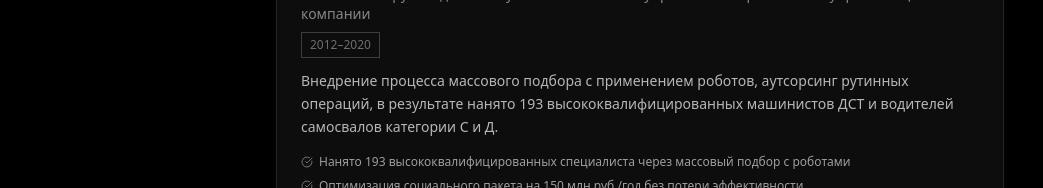
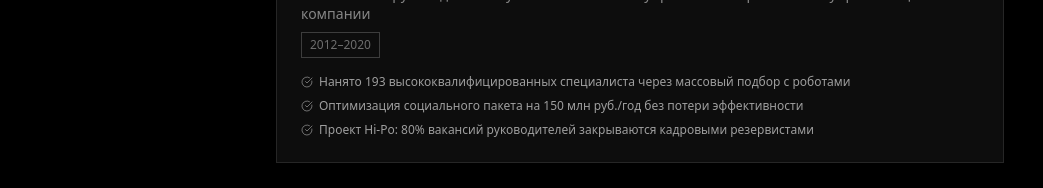
Before and after one commit to pr-poehali-dev/project-rocket-2023, a React (Vite) app: page /projects in a window 1280 px wide. Shown: the part 506-694 px from the top of the page, without its empty margins (0-1043 px from the left). Built offline with nearby package versions, Linux system fonts and the light colour scheme.

Commit message:
feat: Массовый подбор 193 специалистов ДСТ

```diff
--- a/src/pages/Projects.tsx
+++ b/src/pages/Projects.tsx
@@ -7,8 +7,7 @@ const projects = [
     title: 'ЦКАД-3 · ГК АВТОБАН',
     period: '2012–2020',
     role: 'Заместитель руководителя службы — Начальник управления персоналом в управляющей компании',
-    description:
-      'Внедрение процесса массового подбора с применением роботов, аутсорсинг рутинных операций, в результате нанято 193 высококвалифицированных машинистов ДСТ и водителей самосвалов категории С и Д.',
+    description: '',
     results: ['Нанято 193 высококвалифицированных специалиста через массовый подбор с роботами', 'Оптимизация социального пакета на 150 млн руб./год без потери эффективности', 'Проект Hi-Po: 80% вакансий руководителей закрываются кадровыми резервистами'],
     image: 'https://cdn.iz.ru/sites/default/files/styles/900x506/public/news-2023-04/post_SSS_uchastok_TsKaD_Denisov%2814%29.jpg?itok=50b1ZW-G',
   },
```
